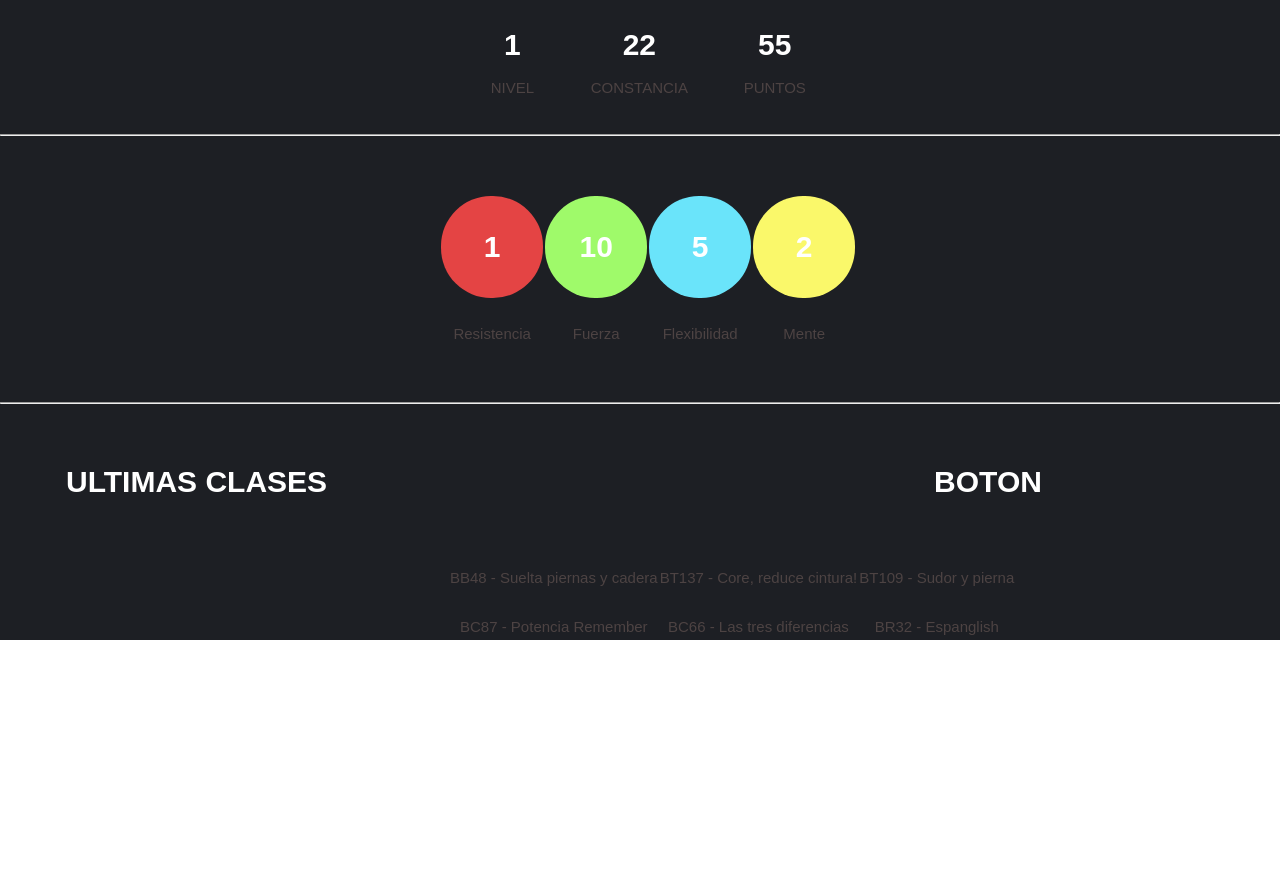
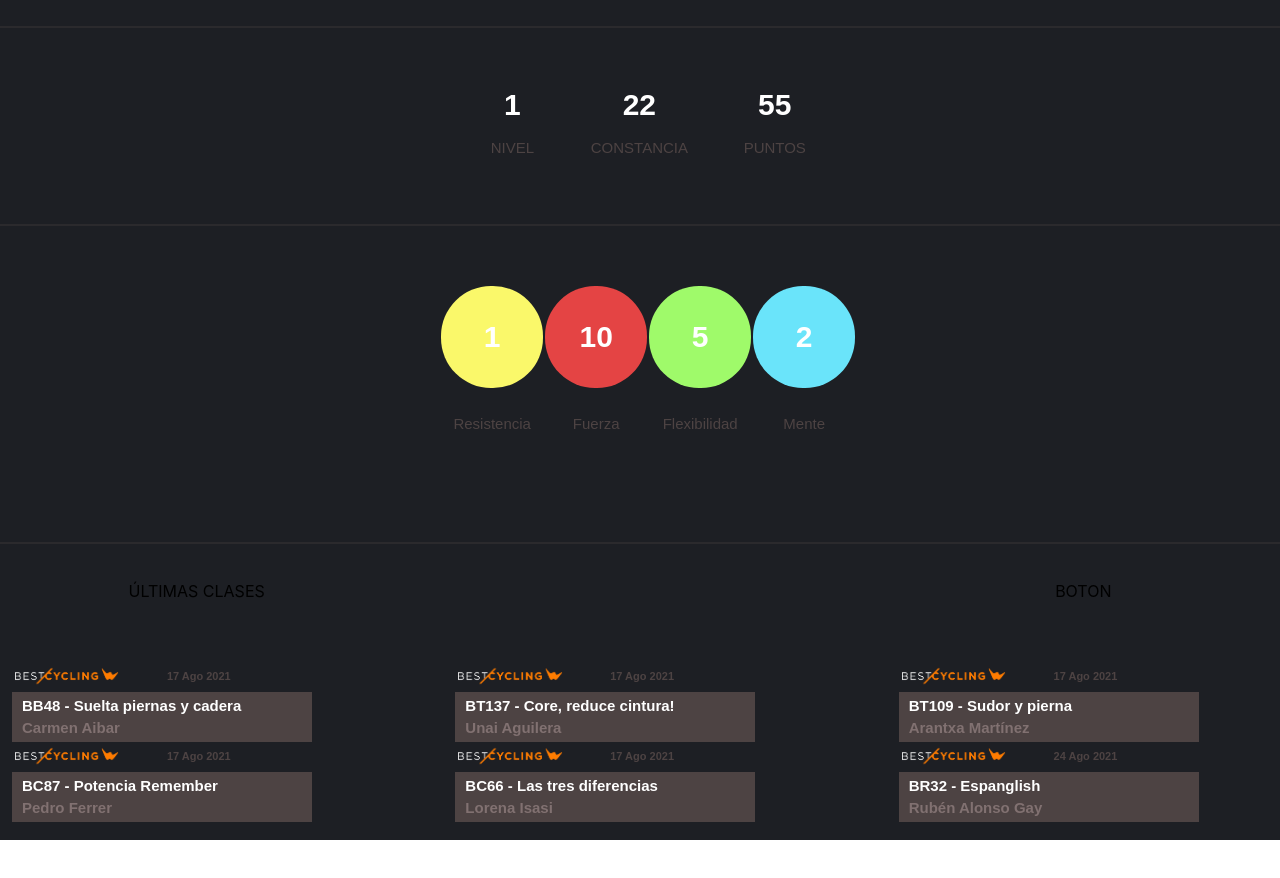
Before and after one commit to AnaTapiadorSim98/React_BestCicling, a React (Create React App) app in the folder my-app/: page / in a window 1280 px wide. Shown: the part 360-1238 px from the top of the page. Before the commit the page ends 1012 px from the top, so only its background shows below. Built offline with nearby package versions, Linux system fonts and the light colour scheme.

Commit message:
Contenedor4

```diff
--- a/my-app/src/App.css
+++ b/my-app/src/App.css
@@ -1,7 +1,7 @@
 .App {
   text-align: center;
   background-color: 	#1d1f24;
-  height: 1000px;
+  height: 1200px;
 }
 
 .contenedor4{
@@ -10,6 +10,7 @@
   align-self: center;
   align-content: center;
   text-align: center;
+  margin: 30px 0px 0px 0px;
  }
 
 .contenedor3{
@@ -25,6 +26,44 @@
   height: 25%;
 
   margin: 1% 1%;
+}
+
+.contenedor_grid{
+  height: 500px;
+
+  margin: 0px 0px;
+}
+
+.desplazar-contenedor-gris{
+  padding: 10px 0px 0px 12px;
+}
+
+.contenedor-gris{
+  width: 300px;
+  height: 50px;
+  border: rgb(77, 67, 67);
+  background:rgb(77, 67, 67);
+  align-items: left;
+  align-self: left;
+  align-content: left;
+  text-align: left;
+
+}
+
+.letras_mini_blancas{
+  font-family: Arial, Helvetica, sans-serif;
+  font-weight: bold;
+  font-size: 15px;
+  color:white;
+  padding: 5px 0px 0px 10px;
+}
+
+.letras_mini_gris{
+  font-family: Arial, Helvetica, sans-serif;
+  font-weight: bold;
+  font-size: 15px;
+  padding: 5px 0px 0px 10px;
+  color:rgb(129, 113, 113);
 }
 
 .App-table-ini{
@@ -153,7 +192,7 @@
   padding: 0px 50px 0px 50px;
 }
 
-.circulo1{
+.circulo2{
 
   height:100px;
   width:100px;
@@ -162,7 +201,7 @@
   -webkit-border-radius:50px;
   border-radius:50px;
 }
-.circulo2{
+.circulo3{
   height:100px;
   width:100px;
   background:#9ffa6a;
@@ -170,7 +209,7 @@
   -webkit-border-radius:50px;
   border-radius:50px;
 }
-.circulo3{
+.circulo4{
   height:100px;
   width:100px;
   background:#6ae4fa;
@@ -178,7 +217,7 @@
   -webkit-border-radius:50px;
   border-radius:50px;
 }
-.circulo4{
+.circulo1{
   height:100px;
   width:100px;
   background:#faf86a;
@@ -219,6 +258,25 @@
   pointer-events: none;
 }
 
+.App-logo-mini {
+  height: 30px;
+  top: 0px;
+  padding: 0px 0px 0px 15px;
+  align-items: left;
+  justify-content: left;
+  pointer-events: none;
+}
+
+.App-fecha-mini{
+  padding: 9px 115px 0px 0px;
+  font-family: Arial, Helvetica, sans-serif;
+  font-weight: bold;
+  font-size: 11px;
+  color:rgb(77, 67, 67);
+
+
+}
+
 /*@media (prefers-reduced-motion: no-preference) {
   .App-logo {
     animation: App-logo-spin infinite 20s linear;
@@ -241,6 +299,24 @@
   color: #61dafb;
 }
 
+.App-raya{
+  border: 1px solid rgba(77, 67, 67,.3);
+
+}
+
+.grid-container {
+  display: grid;
+  grid-column-gap: 50px;
+  grid-row-gap: 15px;
+  grid-template-columns: auto auto auto ;
+  grid-template-rows: 65px 65px 65px;
+}
+
+.grid-item {
+  display: grid;
+  grid-column-gap: 50px;
+}
+
 /*@keyframes App-logo-spin {
   from {
     transform: rotate(0deg);
--- a/my-app/src/App.js
+++ b/my-app/src/App.js
@@ -14,7 +14,28 @@ import ReactJson from 'react-json-view'
 
 const customData = require('./db.json');
 const nombre =  customData.profile.name ;
+//var d = new Date(customData.training_classes[2].published.valueOf());
 
+function tranformar_fecha(number) {
+
+  const dateObject = new Date(number);
+  var mes = dateObject.toLocaleString("es-ES", {month: "short"}) // December
+  var dia =dateObject.toLocaleString("es-ES", {day: "numeric"}) // 9
+  var anno =dateObject.toLocaleString("es-ES", {year: "numeric"}) // 2019
+
+  return dia + " " + mes.charAt(0).toUpperCase() +  mes.slice(1) + " " + anno;
+}
+
+function obtener_instructor(numero) {
+  var i = 0;
+  while(1 <  Object.keys(customData.instructors).length ){
+      if (numero == customData.instructors[i].id){
+        return customData.instructors[i].name;
+      }
+      i++;
+  }
+
+}
 
 // Aitana Landáburu García
 
@@ -37,7 +58,7 @@ function App() {
            <div className="formsUbicacion">Valecia, Spain</div>
         </div>
 
-        <hr/>
+        <hr className="App-raya"/>
 
         <div className="contenedor2">
 
@@ -80,7 +101,7 @@ function App() {
 
         </div>
 
-          <hr/>
+          <hr className="App-raya"/>
           <div className="contenedor3">
           <table className="App-table-ini2">
 
@@ -123,52 +144,106 @@ function App() {
           </tr>
           </table>
           </div>
-          <hr/>
+          <hr className="App-raya"/>
 
           <div className="contenedor4">
 
-          <table className="App-table-ini3">
-          <tr>
-          <th className="App-table3-separacion" >
-            ULTIMAS CLASES
-          </th>
-          <th >
-          </th>
-          <th >
-            BOTON
-          </th>
-          </tr>
-          </table>
 
-          <table className="App-table-ini4">
-          <tr>
+
+          <div class="grid-container">
+          <div class="grid-item">
+
+          ÚLTIMAS CLASES
+
+          </div>
+
+          <div class="grid-item">
 
 
 
-            <th className="App-table4" >
-              {customData.training_classes[1].name}
-            </th>
+          </div>
+          <div class="grid-item">
+            BOTON
+          </div>
+          <div class="grid-item">
+          <div className="contenedor_grid">
+            <img src={logo} align="left" className="App-logo-mini" />
+            <div className="App-fecha-mini"> {tranformar_fecha(customData.training_classes[1].published)} </div>
+            <div className="desplazar-contenedor-gris"> <div className="contenedor-gris">
+                <div className="letras_mini_blancas"> {customData.training_classes[1].name} </div>
 
-            <th className="App-table4">
-              {customData.training_classes[2].name}
-            </th>
+                <div className="letras_mini_gris"> {obtener_instructor(customData.training_classes[1].instructor_id)} </div>
+          </div>
 
-            <th className="App-table4">
-              {customData.training_classes[3].name}
-            </th>
-            </tr>
-            <tr>
-            <td className="App-table4">
-            {customData.training_classes[4].name}
-              </td>
-            <td className="App-table4">
-            {customData.training_classes[5].name}
-              </td>
-            <td className="App-table4">
-            {customData.training_classes[6].name}
-              </td>
-            </tr>
-          </table>
+          </div>
+          </div>
+          </div>
+          <div class="grid-item">
+          <div className="contenedor_grid">
+            <img src={logo} align="left" className="App-logo-mini" />
+            <div className="App-fecha-mini"> {tranformar_fecha(customData.training_classes[2].published)} </div>
+            <div className="desplazar-contenedor-gris"> <div className="contenedor-gris">
+                <div className="letras_mini_blancas"> {customData.training_classes[2].name} </div>
+
+                <div className="letras_mini_gris"> {obtener_instructor(customData.training_classes[2].instructor_id)} </div>
+          </div>
+
+          </div>
+          </div>
+          </div>
+          <div class="grid-item">
+          <div className="contenedor_grid">
+            <img src={logo} align="left" className="App-logo-mini" />
+            <div className="App-fecha-mini"> {tranformar_fecha(customData.training_classes[3].published)} </div>
+            <div className="desplazar-contenedor-gris"> <div className="contenedor-gris">
+                <div className="letras_mini_blancas"> {customData.training_classes[3].name} </div>
+
+                <div className="letras_mini_gris"> {obtener_instructor(customData.training_classes[3].instructor_id)} </div>
+          </div>
+
+          </div>
+          </div>
+          </div>
+          <div class="grid-item">
+          <div className="contenedor_grid">
+            <img src={logo} align="left" className="App-logo-mini" />
+            <div className="App-fecha-mini"> {tranformar_fecha(customData.training_classes[4].published)} </div>
+            <div className="desplazar-contenedor-gris"> <div className="contenedor-gris">
+                <div className="letras_mini_blancas"> {customData.training_classes[4].name} </div>
+
+                <div className="letras_mini_gris"> {obtener_instructor(customData.training_classes[4].instructor_id)} </div>
+          </div>
+
+          </div>
+          </div>
+          </div>
+          <div class="grid-item">
+          <div className="contenedor_grid">
+            <img src={logo} align="left" className="App-logo-mini" />
+            <div className="App-fecha-mini"> {tranformar_fecha(customData.training_classes[5].published)} </div>
+            <div className="desplazar-contenedor-gris"> <div className="contenedor-gris">
+                <div className="letras_mini_blancas"> {customData.training_classes[5].name} </div>
+
+                <div className="letras_mini_gris"> {obtener_instructor(customData.training_classes[5].instructor_id)} </div>
+          </div>
+
+          </div>
+          </div>
+          </div>
+          <div class="grid-item">
+          <div className="contenedor_grid">
+            <img src={logo} align="left" className="App-logo-mini" />
+            <div className="App-fecha-mini"> {tranformar_fecha(customData.training_classes[6].published)} </div>
+            <div className="desplazar-contenedor-gris"> <div className="contenedor-gris">
+                <div className="letras_mini_blancas"> {customData.training_classes[6].name} </div>
+
+                <div className="letras_mini_gris"> {obtener_instructor(customData.training_classes[6].instructor_id)} </div>
+          </div>
+
+          </div>
+          </div>
+          </div>
+          </div>
 
           </div>
 
```
